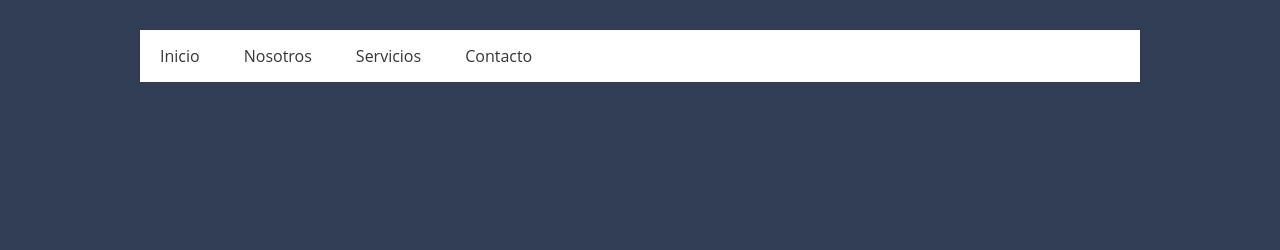
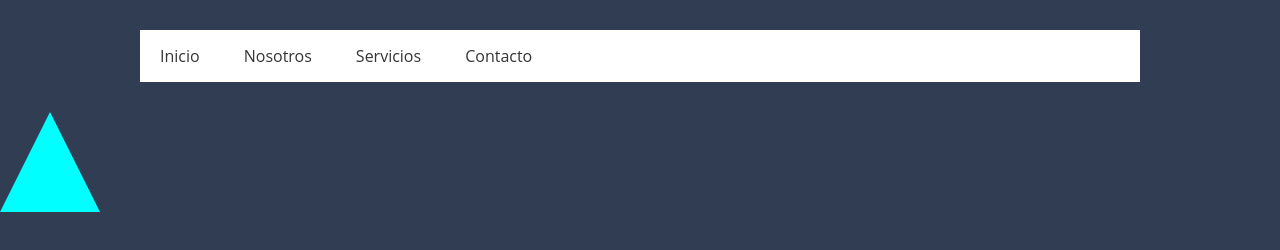
Before and after one commit to 00120717/Menu, a plain HTML site: page index.html in a window 1280 px wide. Drawn offline with Linux system fonts and the light colour scheme.

Commit message:
generator

```diff
--- a/index.html
+++ b/index.html
@@ -23,6 +23,7 @@
 				<li><a href="#">Contacto</a></li>
 			</ul>
 		</nav>
-	</header>
+    </header>
+    <div class="generator"></div>
 </body>
 </html>
--- a/style.css
+++ b/style.css
@@ -65,3 +65,10 @@ header{
 	visibility: visible;
 	opacity: 1;
 }
+.generator{
+    width: 100px;
+    height: 100px;
+    background-color: aqua;
+    -webkit-clip-path: polygon(50% 0%, 0% 100%, 100% 100%);
+    clip-path: polygon(50% 0%, 0% 100%, 100% 100%);
+}
```
